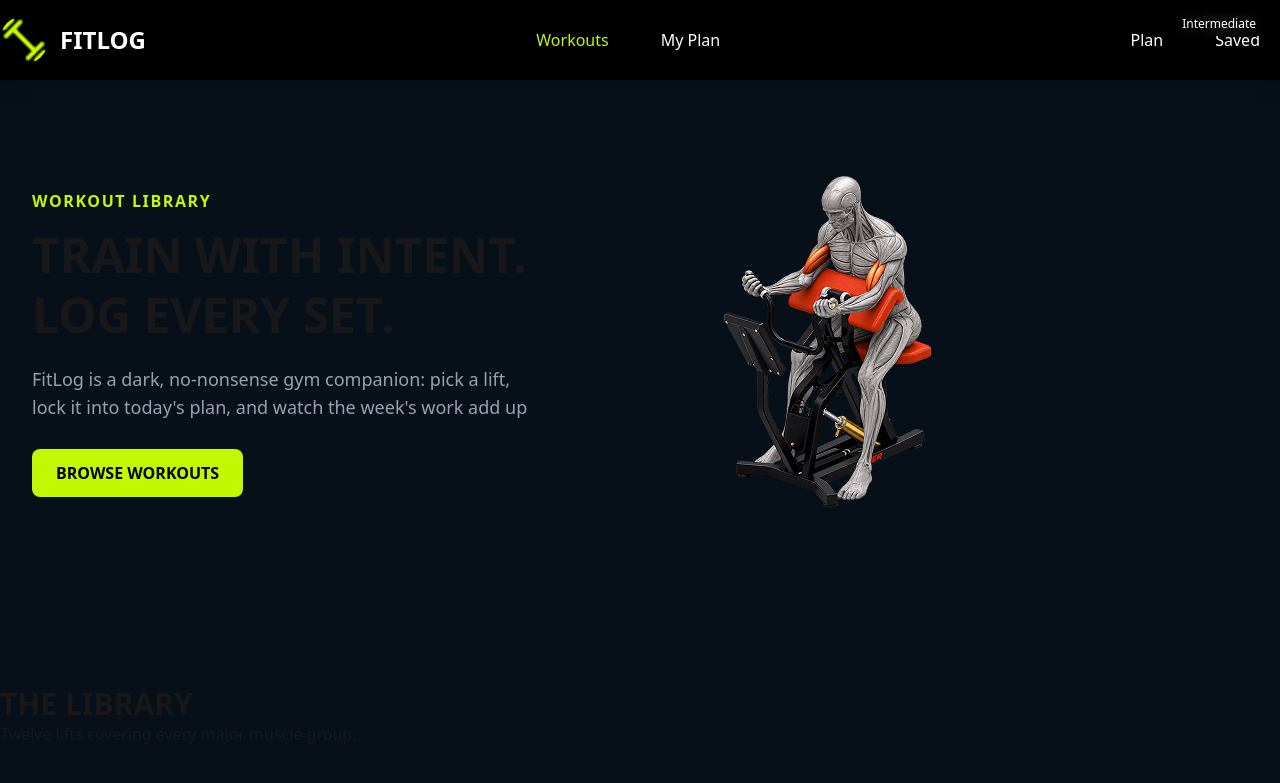
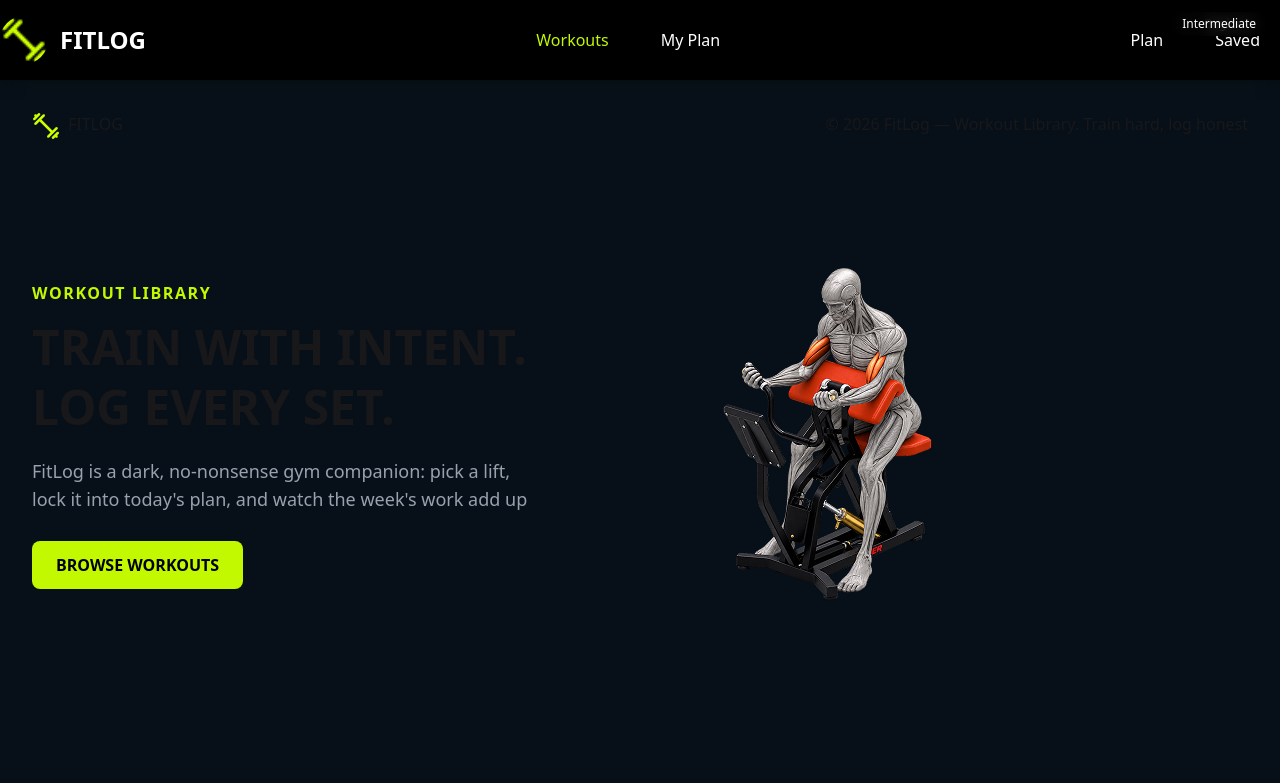
Before and after one commit to immoktarulislam/my-a06-app, a Next.js app: page / in a window 1280 px wide. Shown: the top 783 px of the page. Built offline with nearby package versions, Linux system fonts and the light colour scheme.

Commit message:
footer sec import

```diff
--- a/src/app/layout.jsx
+++ b/src/app/layout.jsx
@@ -1,14 +1,15 @@
 import "./globals.css";
 import Navbar from "@/components/Navbar";
-
+import Footer from "@/components/Footer"
 export default function RootLayout({ children }) {
   return (
     <html
-    lang="en"
+      lang="en"
     // data-theme="dark"
     >
       <body className="bg-[#071018]">
         <Navbar />
+        <Footer />
         {children}
       </body>
     </html>
--- /dev/null
+++ b/src/app/not-found.jsx
@@ -0,0 +1,11 @@
+import React from 'react';
+
+const NotFoundPage = () => {
+    return (
+        <div>
+            <h2>page not found</h2>
+        </div>
+    );
+};
+
+export default NotFoundPage ;
--- a/src/components/Footer.jsx
+++ b/src/components/Footer.jsx
@@ -9,7 +9,10 @@ const footer = () => {
                 <Image src={footerImg} alt='lastImag' />
                 <h2>FITLOG</h2>
             </div>
-
+            {/* right side */}
+            <div>
+                <h2>© 2026 FitLog — Workout Library. Train hard, log honest</h2>
+            </div>
         </div>
     );
 };
```
